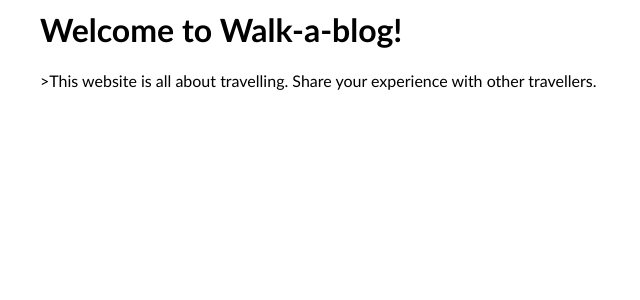
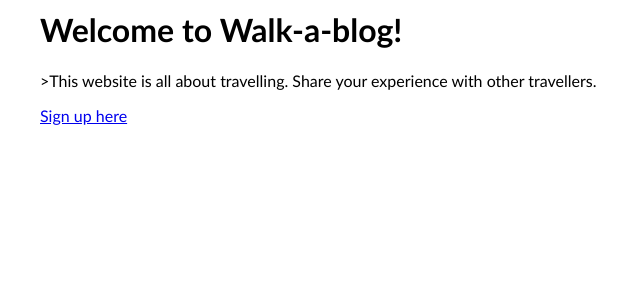
Before and after one commit to TheBlackBloodyUnicorn/pico_wanderblog, a PHP site: page / in a window 1280 px wide. Shown: the part 384-684 px from the top of the page, without its empty margins (0-640 px from the left). Run offline with PHP 8.4, Linux system fonts and the light colour scheme; grey boxes labelled with a size stand in for pictures from a placeholder-image service; data that the repository does not hold is empty; some libraries are stand-ins or nearby versions.

Commit message:
button to sign up page

```diff
--- a/views/home.php
+++ b/views/home.php
@@ -36,12 +36,12 @@
         <ul>
             <li><a href="home.php">Home</a></li>
             <li><a href="adventures.php">Adventures</a></li>
-
         </ul>
     </nav>
     <div id="content">
         <h1>Welcome to Walk-a-blog!</h1>
         <p>>This website is all about travelling. Share your experience with other travellers.</p>
+        <a href="signUp.php" class="button">Sign up here</a>
         <div id="adventure-container">
           <?php
           if(isset($adventures)){
```
